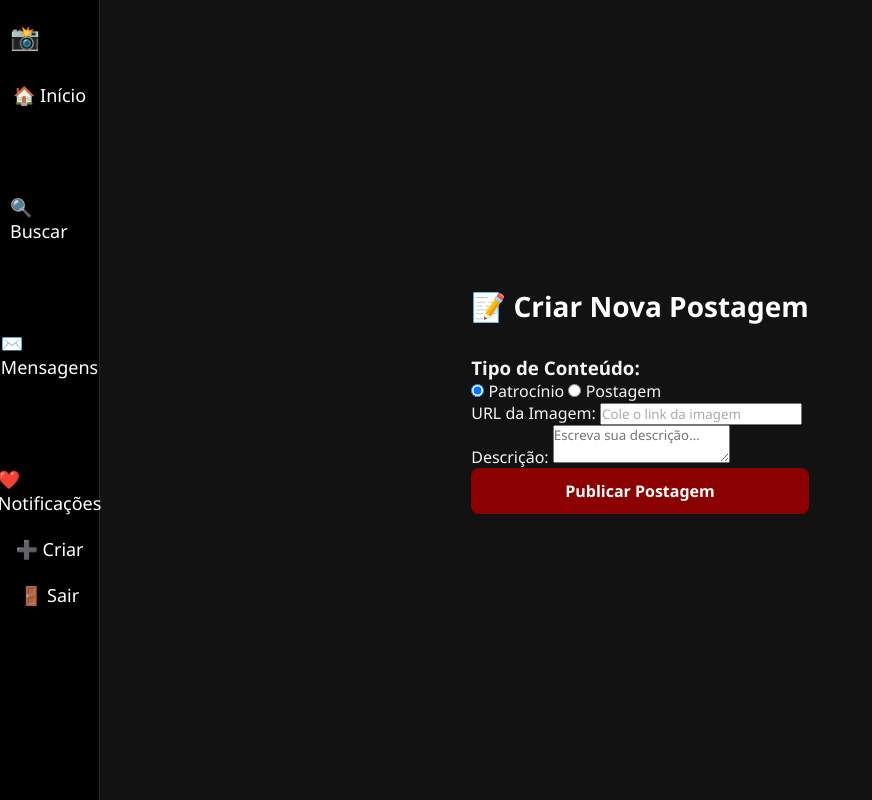
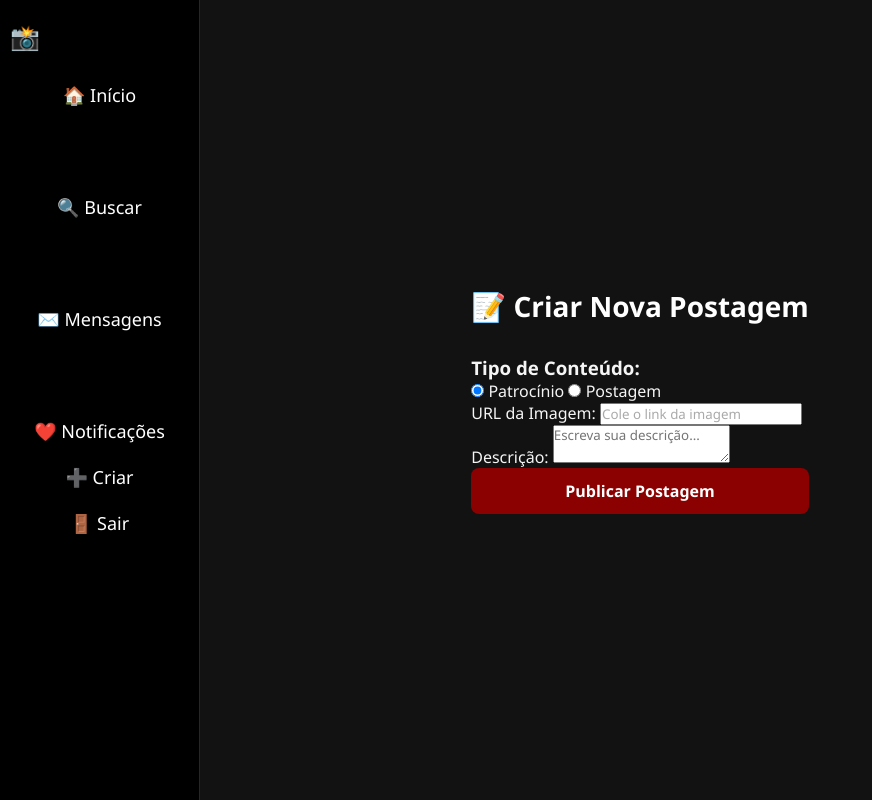
Before and after one commit to Rodrigo301239/PobreHub-BD-, a Flask app: page /criar in a window 1280 px wide. Shown: the whole page, without its empty margins (0-872 px from the left). Run offline with Flask 3, Linux system fonts and the light colour scheme.

Commit message:
atualizado

```diff
--- a/pobrehub/static/styles.css
+++ b/pobrehub/static/styles.css
@@ -30,13 +30,13 @@
   left: 0;
   top: 0;
   height: 100vh;
-  width: 100px;
+  width: 200px;
   background-color: #000;
   border-right: 1px solid #262626;
   padding: 20px 0;
   display: flex;
   flex-direction: column;
-  align-items: center;
+  align-items: flex-start;
   z-index: 1000; /* Garante que fique acima de outros elementos */
 }
 
```
Also changed, not shown: Banco.db.
